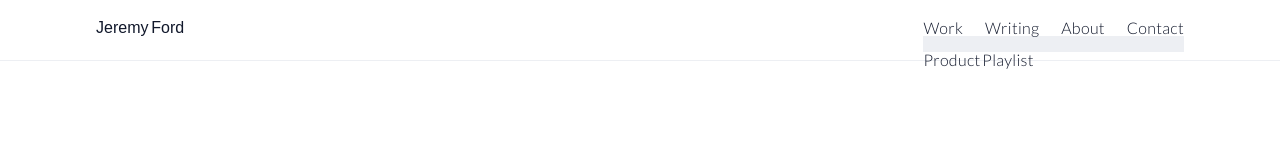
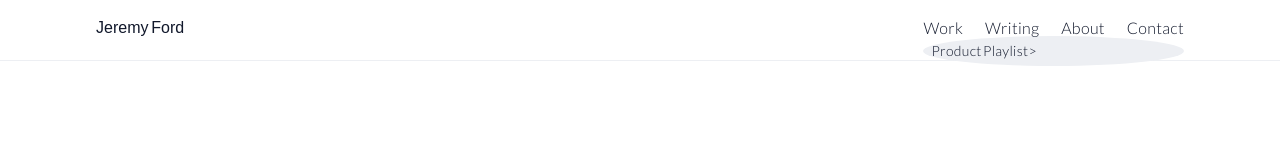
Before and after one commit to jereford/jeremy-ford, a website: page includes/header.html in a window 1280 px wide. Drawn offline with Linux system fonts and the light colour scheme; files that its build step writes are made by us from their sources; files whose address does not match are found by name.

Commit message:
button playlist

```diff
--- a/css/styles_NEW.css
+++ b/css/styles_NEW.css
@@ -500,6 +500,7 @@ hr {
 	flex-direction: row;
 	font-size: 14px;
 	color: var(--color-black);
+	border-radius: 50%;
 }
 
 .li-body a:link {
--- a/includes/header.html
+++ b/includes/header.html
@@ -22,7 +22,7 @@
         </a>
         <a href="about.html" style="margin-right: var(--spacing-5);">About</a>
         <a href="https://forms.gle/S8eHoRSCKQJD4SWk7" target="_blank">Contact</a>
-        <a href="https://open.spotify.com/playlist/3Y6eHqvgdaFbPWcXz7T8WT?si=21eae490548e4685" target="_blank"><link class="button-playlist">Product Playlist</link></a>
+        <a href="https://open.spotify.com/playlist/3Y6eHqvgdaFbPWcXz7T8WT?si=21eae490548e4685" target="_blank" class="button-playlist">Product Playlist></a>
       </div><!-- END DIV NAV -->
 
       <!-- START MOBILE NAV -->
```
